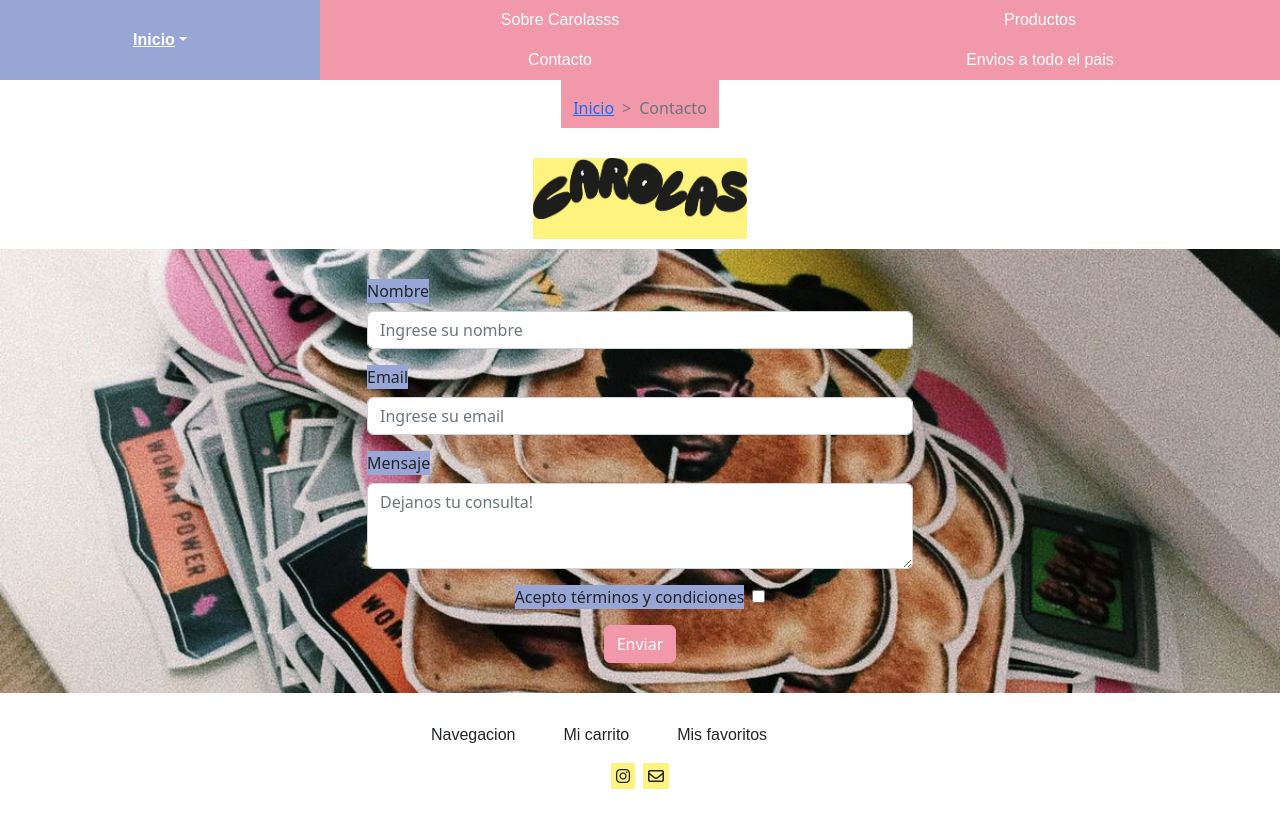
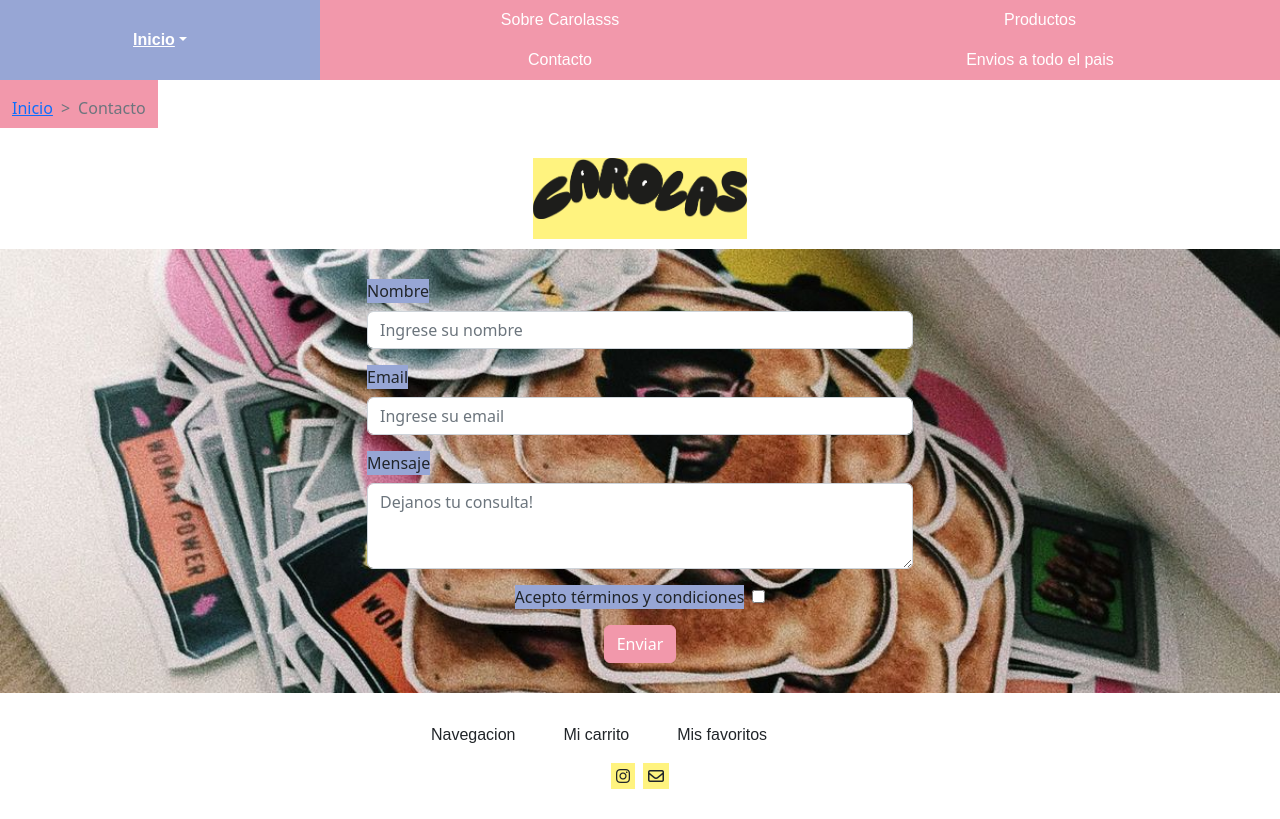
Before and after one commit to sofiasalvado/Proyecto-Final, a plain HTML site: page contacto.html in a window 1280 px wide. Drawn offline with nearby package versions, Linux system fonts and the light colour scheme.

Commit message:
bread crumb

```diff
--- a/styles/scss/_breadcrumbsFondo.scss
+++ b/styles/scss/_breadcrumbsFondo.scss
@@ -1,7 +1,7 @@
 .breadcrumbsFondo {
     background-color: $violeta ;
-    display: block;
+    margin: 0;
     max-width: max-content;
-    justify-content:left;
+
 
 }
```
Also changed, not shown: styles/estilos.css, 1 other file.
